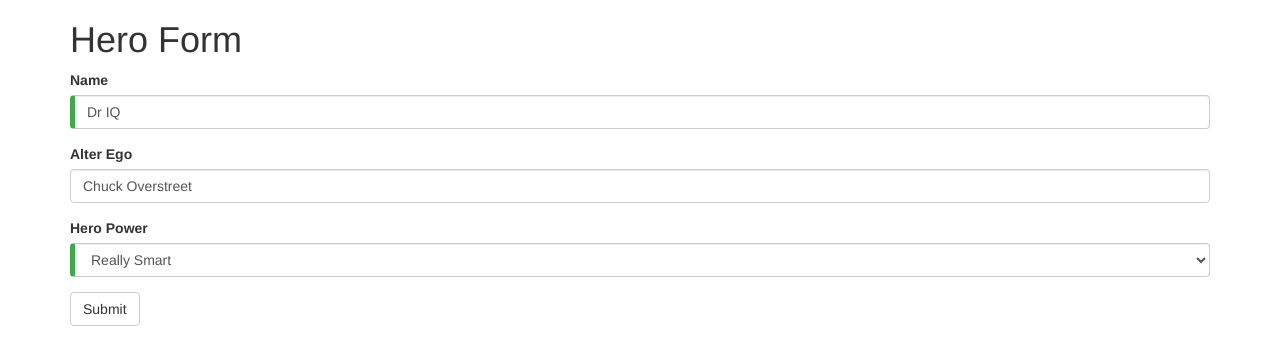
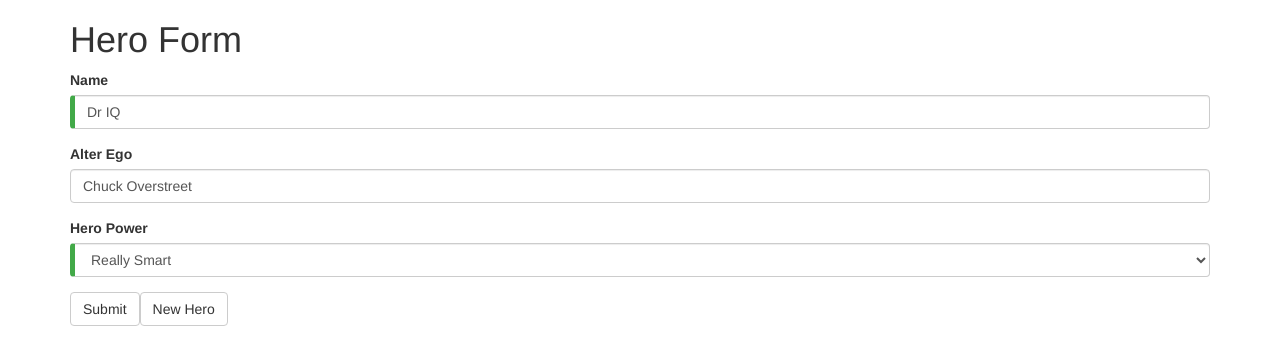
Before and after one commit to neo/angular2-forms, an Angular app: page / in a window 1280 px wide. Shown: the top 364 px of the page. Built offline with nearby package versions, Linux system fonts and the light colour scheme.

Commit message:
Add a hero and reset the form
This is a temporary workaround while we await a proper form reset feature.

```diff
--- a/src/app/hero-form/hero-form.component.html
+++ b/src/app/hero-form/hero-form.component.html
@@ -1,6 +1,6 @@
 <div class="container">
     <h1>Hero Form</h1>
-    <form>
+    <form *ngIf="active">
       <div class="form-group">
         <label for="name">Name</label>
         <input type="text" class="form-control" id="name"
@@ -30,5 +30,7 @@
 
       <button type="submit" class="btn btn-default">Submit</button>
 
+      <button type="button" class="btn btn-default" (click)="newHero()">New Hero</button>
+
     </form>
 </div>
--- a/src/app/hero-form/hero-form.component.ts
+++ b/src/app/hero-form/hero-form.component.ts
@@ -19,4 +19,12 @@
   submitted = false;
 
   onSubmit() { this.submitted = true; }
+
+  active = true;
+
+  newHero() {
+    this.model = new Hero(42, '', '');
+    this.active = false;
+    setTimeout(() => this.active = true, 0);
+  }
 }
```
